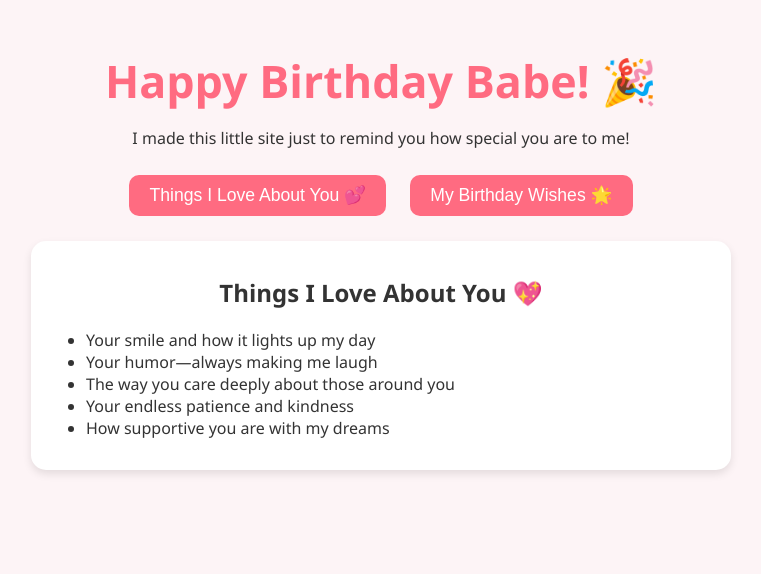
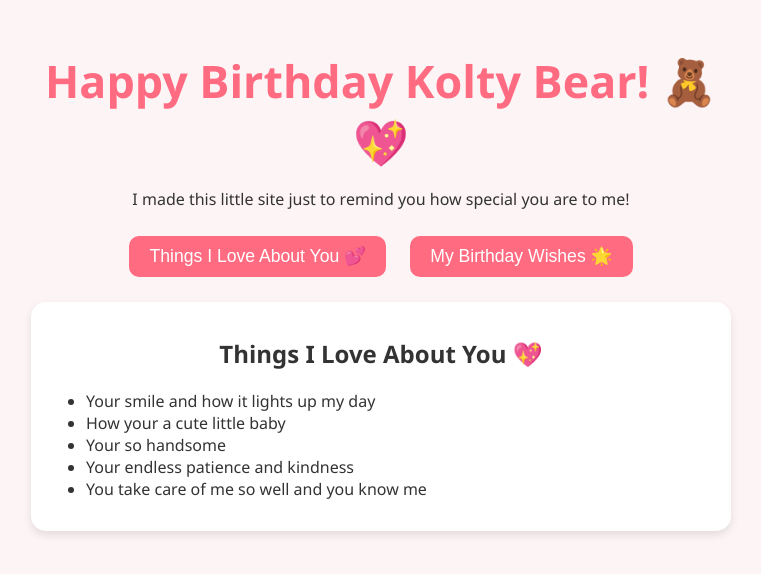
Before and after one commit to ItxSue/birthday, a plain HTML site: page index.html in a window 1280 px wide. Both pictures are taken after a click on the button "Things I Love About You 💕". Shown: the whole page, without its empty margins (259-1020 px from the left). Drawn offline with Linux system fonts and the light colour scheme.

Commit message:
Update index.html

```diff
--- a/index.html
+++ b/index.html
@@ -3,7 +3,7 @@
 <head>
     <meta charset="UTF-8">
     <meta name="viewport" content="width=device-width, initial-scale=1.0">
-    <title>Happy Birthday Babe! 💖</title>
+    <title>Happy Birthday Kolty Bear! 🧸💖</title>
     <style>
         body {
             font-family: 'Segoe UI', Tahoma, Geneva, Verdana, sans-serif;
@@ -49,7 +49,7 @@
 </head>
 <body>
     <div class="container">
-        <h1>Happy Birthday Babe! 🎉</h1>
+        <h1>Happy Birthday Kolty Bear! 🧸💖</h1>
         <p>I made this little site just to remind you how special you are to me!</p>
 
         <button class="button" onclick="toggle('love')">Things I Love About You 💕</button>
@@ -59,10 +59,10 @@
             <h2>Things I Love About You 💖</h2>
             <ul style="text-align:left;">
                 <li>Your smile and how it lights up my day</li>
-                <li>Your humor—always making me laugh</li>
-                <li>The way you care deeply about those around you</li>
+                <li>How your a cute little baby</li>
+                <li>Your so handsome</li>
                 <li>Your endless patience and kindness</li>
-                <li>How supportive you are with my dreams</li>
+                <li>You take care of me so well and you know me</li>
             </ul>
         </div>
 
```
